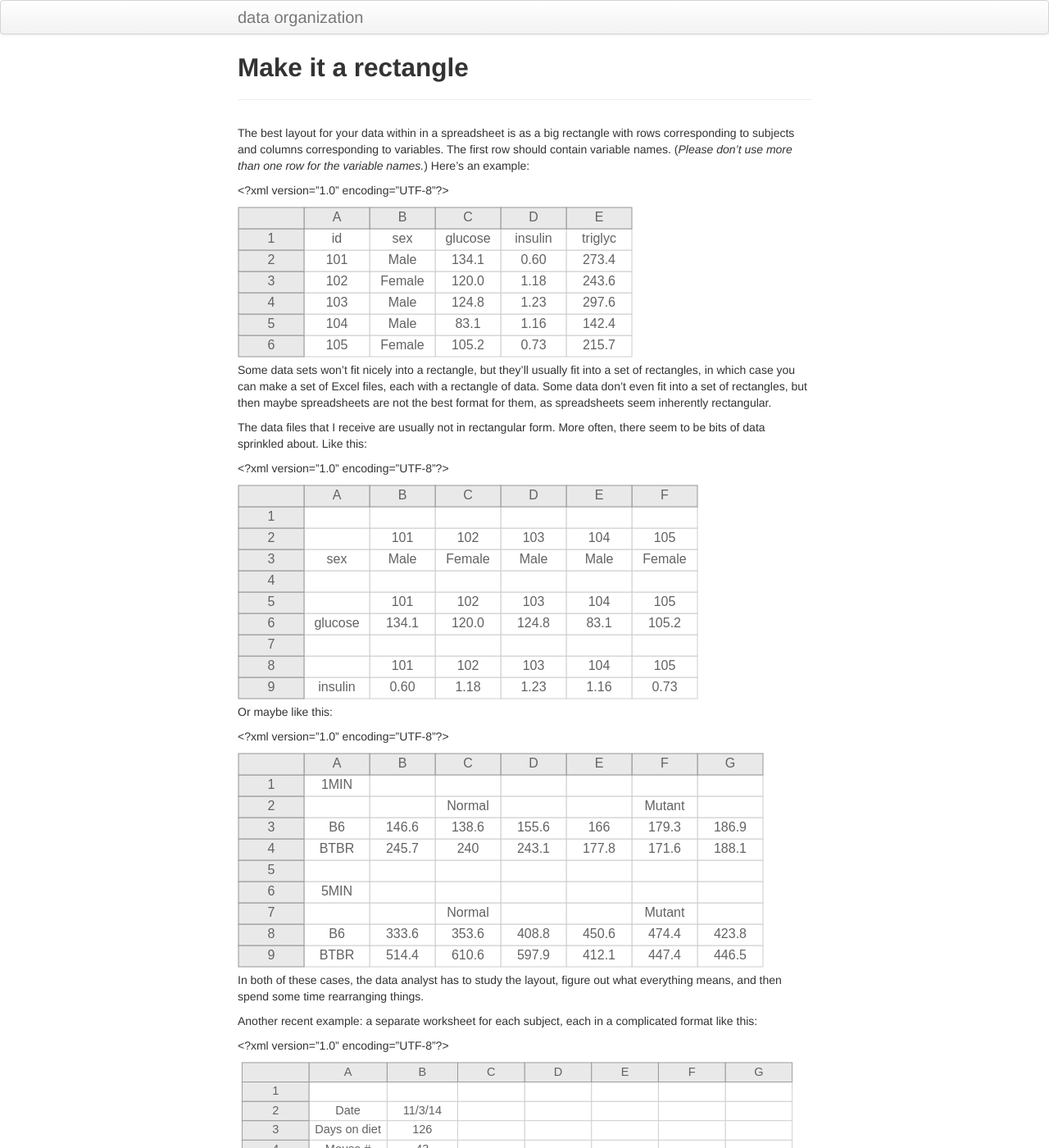
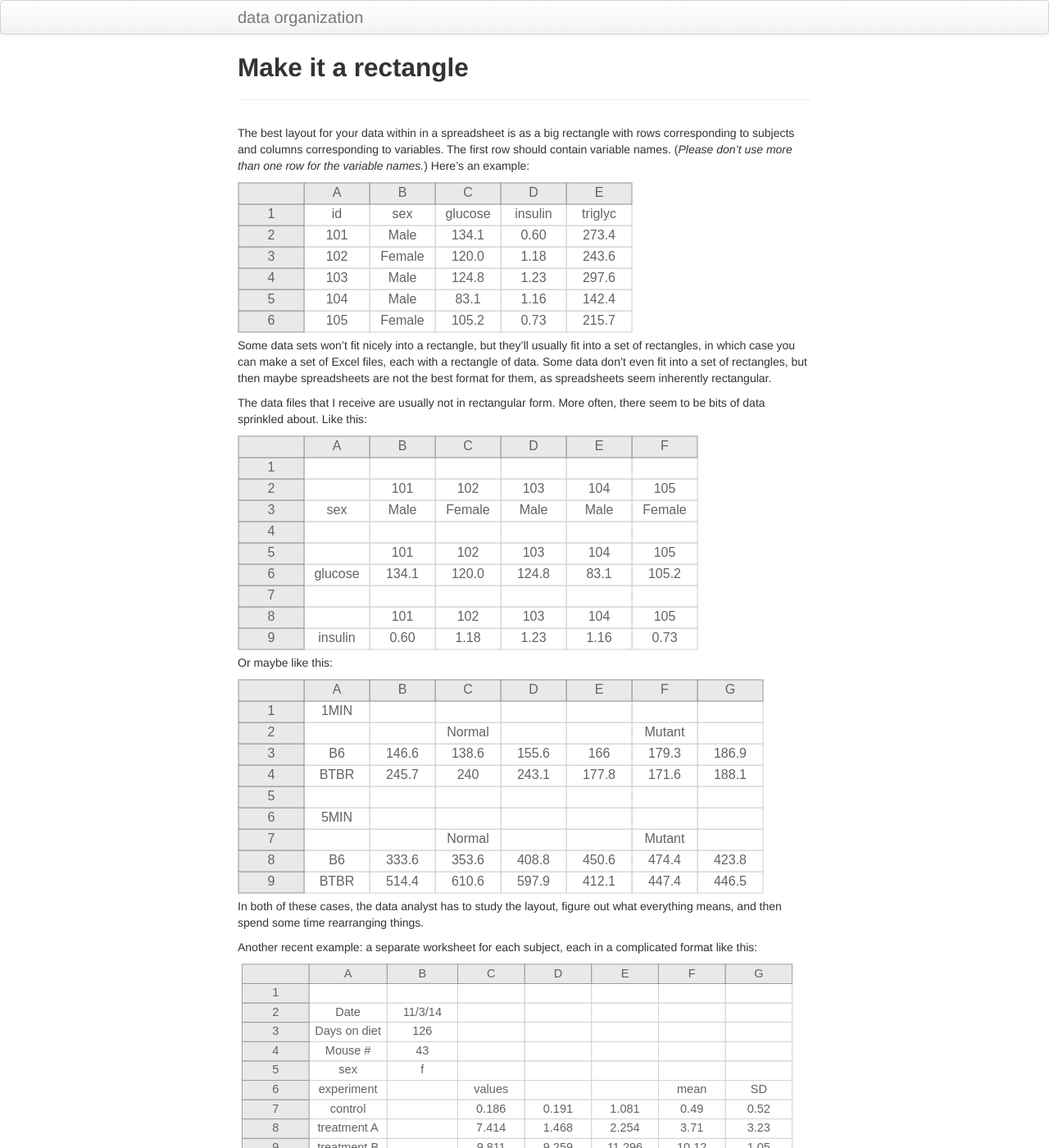
Before and after one commit to kbroman/dataorg, a Jekyll site: the page built from pages/rectangle.md, in a window 1280 px wide and 1400 px high. Shown: the whole window at 82% size. Built offline with Jekyll 4.4.1, drawn with Linux system fonts in a browser that asks for light colours; some of the changed text lies outside the part shown.

Commit message:
Use sed to just direct remove the "<?xml..." lines

```diff
--- a/pages/rectangle.md
+++ b/pages/rectangle.md
@@ -13,7 +13,6 @@ corresponding to variables. The first row should contain variable
 names. (*Please don't use more than one row for the variable names.*)
 Here's an example:
 
-<?xml version="1.0" encoding="UTF-8"?>
 <svg width="482px" height="184px" viewBox="0 0 482 184" preserveAspectRatio="xMinYmin meet" xmlns="http://www.w3.org/2000/svg" xmlns:xlink="http://www.w3.org/1999/xlink" version="1.1">
     <rect x="401" y="157" width="80" height="26" fill="white" stroke="#CECECE" stroke-width="1" />
     <text x="441" y="170" text-anchor="middle" dominant-baseline="middle" font-family="sans-serif" fill="#626262" font-size="16px" >215.7</text>
@@ -110,7 +109,6 @@ The data files that I receive are usually not in rectangular
 form. More often, there seem to be bits of data sprinkled about.
 Like this:
 
-<?xml version="1.0" encoding="UTF-8"?>
 <svg width="562px" height="262px" viewBox="0 0 562 262" preserveAspectRatio="xMinYmin meet" xmlns="http://www.w3.org/2000/svg" xmlns:xlink="http://www.w3.org/1999/xlink" version="1.1">
     <rect x="481" y="235" width="80" height="26" fill="white" stroke="#CECECE" stroke-width="1" />
     <text x="521" y="248" text-anchor="middle" dominant-baseline="middle" font-family="sans-serif" fill="#626262" font-size="16px" >0.73</text>
@@ -255,7 +253,6 @@ Like this:
 
 Or maybe like this:
 
-<?xml version="1.0" encoding="UTF-8"?>
 <svg width="642px" height="262px" viewBox="0 0 642 262" preserveAspectRatio="xMinYmin meet" xmlns="http://www.w3.org/2000/svg" xmlns:xlink="http://www.w3.org/1999/xlink" version="1.1">
     <rect x="561" y="235" width="80" height="26" fill="white" stroke="#CECECE" stroke-width="1" />
     <text x="601" y="248" text-anchor="middle" dominant-baseline="middle" font-family="sans-serif" fill="#626262" font-size="16px" >446.5</text>
@@ -424,7 +421,6 @@ what everything means, and then spend some time rearranging things.
 Another recent example: a separate worksheet for each subject, each in
 a complicated format like this:
 
-<?xml version="1.0" encoding="UTF-8"?>
 <svg width="682px" height="332px" viewBox="0 0 742 366" preserveAspectRatio="xMinYmin meet" xmlns="http://www.w3.org/2000/svg" xmlns:xlink="http://www.w3.org/1999/xlink" version="1.1">
     <rect x="651" y="339" width="90" height="26" fill="white" stroke="#CECECE" stroke-width="1" />
     <text x="696" y="352" text-anchor="middle" dominant-baseline="middle" font-family="sans-serif" fill="#626262" font-size="16px" >2.17</text>
@@ -662,7 +658,6 @@ measurements on one worksheet.
 Sometimes it's hard to see how to reorganize things as a
 rectangle. Consider this example:
 
-<?xml version="1.0" encoding="UTF-8"?>
 <svg width="687px" height="418px" viewBox="0 0 687 418" preserveAspectRatio="xMinYmin meet" xmlns="http://www.w3.org/2000/svg" xmlns:xlink="http://www.w3.org/1999/xlink" version="1.1">
     <rect x="576" y="391" width="110" height="26" fill="white" stroke="#CECECE" stroke-width="1" />
     <text x="631" y="404" text-anchor="middle" dominant-baseline="middle" font-family="sans-serif" fill="#626262" font-size="16px" >off curve lo</text>
@@ -892,7 +887,6 @@ rectangle. Consider this example:
 Well, it's sort of a rectangle; we could just fill in the empty cells,
 like this:
 
-<?xml version="1.0" encoding="UTF-8"?>
 <svg width="687px" height="418px" viewBox="0 0 687 418" preserveAspectRatio="xMinYmin meet" xmlns="http://www.w3.org/2000/svg" xmlns:xlink="http://www.w3.org/1999/xlink" version="1.1">
     <rect x="576" y="391" width="110" height="26" fill="white" stroke="#CECECE" stroke-width="1" />
     <text x="631" y="404" text-anchor="middle" dominant-baseline="middle" font-family="sans-serif" fill="#626262" font-size="16px" >off curve lo</text>
@@ -1127,7 +1121,6 @@ and insulin levels at different times afterwards).
 
 So you'd have one table with the weights, like this:
 
-<?xml version="1.0" encoding="UTF-8"?>
 <svg width="382px" height="132px" viewBox="0 0 382 132" preserveAspectRatio="xMinYmin meet" xmlns="http://www.w3.org/2000/svg" xmlns:xlink="http://www.w3.org/1999/xlink" version="1.1">
     <rect x="276" y="105" width="105" height="26" fill="white" stroke="#CECECE" stroke-width="1" />
     <text x="328.5" y="118" text-anchor="middle" dominant-baseline="middle" font-family="sans-serif" fill="#626262" font-size="16px" >24.7</text>
@@ -1172,7 +1165,6 @@ So you'd have one table with the weights, like this:
 
 And then another rectangle with the GTT results, like this:
 
-<?xml version="1.0" encoding="UTF-8"?>
 <svg width="477px" height="418px" viewBox="0 0 477 418" preserveAspectRatio="xMinYmin meet" xmlns="http://www.w3.org/2000/svg" xmlns:xlink="http://www.w3.org/1999/xlink" version="1.1">
     <rect x="366" y="391" width="110" height="26" fill="white" stroke="#CECECE" stroke-width="1" />
     <text x="421" y="404" text-anchor="middle" dominant-baseline="middle" font-family="sans-serif" fill="#626262" font-size="16px" >off curve lo</text>
@@ -1338,7 +1330,6 @@ And then another rectangle with the GTT results, like this:
 I can't leave those "`lo off curve`" and "`off curve lo`" notes in
 there, though. Best to put "`NA`" and add a "note" column.
 
-<?xml version="1.0" encoding="UTF-8"?>
 <svg width="637px" height="418px" viewBox="0 0 637 418" preserveAspectRatio="xMinYmin meet" xmlns="http://www.w3.org/2000/svg" xmlns:xlink="http://www.w3.org/1999/xlink" version="1.1">
     <rect x="476" y="391" width="160" height="26" fill="white" stroke="#CECECE" stroke-width="1" />
     <text x="556" y="404" text-anchor="middle" dominant-baseline="middle" font-family="sans-serif" fill="#626262" font-size="16px" >insulin below curve</text>
@@ -1543,7 +1534,6 @@ most important part.
 
 Another issue I often see is the use of two rows of header names, like this:
 
-<?xml version="1.0" encoding="UTF-8"?>
 <svg width="782px" height="152px" viewBox="0 0 1112 210" preserveAspectRatio="xMinYmin meet" xmlns="http://www.w3.org/2000/svg" xmlns:xlink="http://www.w3.org/1999/xlink" version="1.1">
     <rect x="1016" y="183" width="95" height="26" fill="white" stroke="#CECECE" stroke-width="1" />
     <text x="1063.5" y="196" text-anchor="middle" dominant-baseline="middle" font-family="sans-serif" fill="#626262" font-size="16px" >446</text>
@@ -1746,7 +1736,6 @@ centered above the three columns with "`date`", "`weight`", and
 I'd prefer to have the week information within the variable name, like
 this:
 
-<?xml version="1.0" encoding="UTF-8"?>
 <svg width="782px" height="152px" viewBox="0 0 1112 184" preserveAspectRatio="xMinYmin meet" xmlns="http://www.w3.org/2000/svg" xmlns:xlink="http://www.w3.org/1999/xlink" version="1.1">
     <rect x="1016" y="157" width="95" height="26" fill="white" stroke="#CECECE" stroke-width="1" />
     <text x="1063.5" y="170" text-anchor="middle" dominant-baseline="middle" font-family="sans-serif" fill="#626262" font-size="16px" >446</text>
@@ -1923,7 +1912,6 @@ Even better would be to make it a "tidy" data set
 with each row being a subject on a
 particular day, like this:
 
-<?xml version="1.0" encoding="UTF-8"?>
 <svg width="612px" height="444px" viewBox="0 0 612 444" preserveAspectRatio="xMinYmin meet" xmlns="http://www.w3.org/2000/svg" xmlns:xlink="http://www.w3.org/1999/xlink" version="1.1">
     <rect x="526" y="417" width="85" height="26" fill="white" stroke="#CECECE" stroke-width="1" />
     <text x="568.5" y="430" text-anchor="middle" dominant-baseline="middle" font-family="sans-serif" fill="#626262" font-size="16px" >446</text>
```
Also changed, not shown: pages/csv_files.md (+0 -1 lines), pages/dates.md (+0 -1 lines), pages/dictionary.md (+0 -1 lines), pages/no_empty_cells.md (+0 -4 lines), pages/no_highlighting.md (+0 -3 lines), 1 other file.
